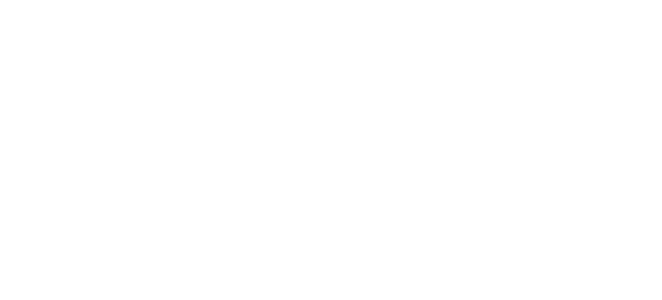
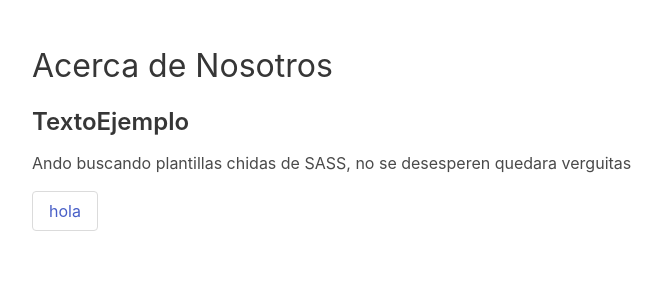
Before and after one commit to IsmaelPasalagua/jam_web, an Angular app: page /acerca in a window 1280 px wide. Shown: the top 300 px of the page, without its empty margins (32-694 px from the left). Built offline with nearby package versions, Linux system fonts and the light colour scheme.

Commit message:
acerca de us

```diff
--- a/src/app/components/acerca/acerca.component.html
+++ b/src/app/components/acerca/acerca.component.html
@@ -13,7 +13,8 @@
 					<h1>Acerca de Nosotros</h1>
 				</div>
 				<div class="content">
-					<h3>Ando buscando plantillas chidas de SASS, no se desesperen quedara verguitas</p>
+					<h3>TextoEjemplo</h3>
+					<p>Ando buscando plantillas chidas de SASS, no se desesperen quedara verguitas</p>
 					<div class="button">
 						<a href="">hola</a>
 					</div>
```
